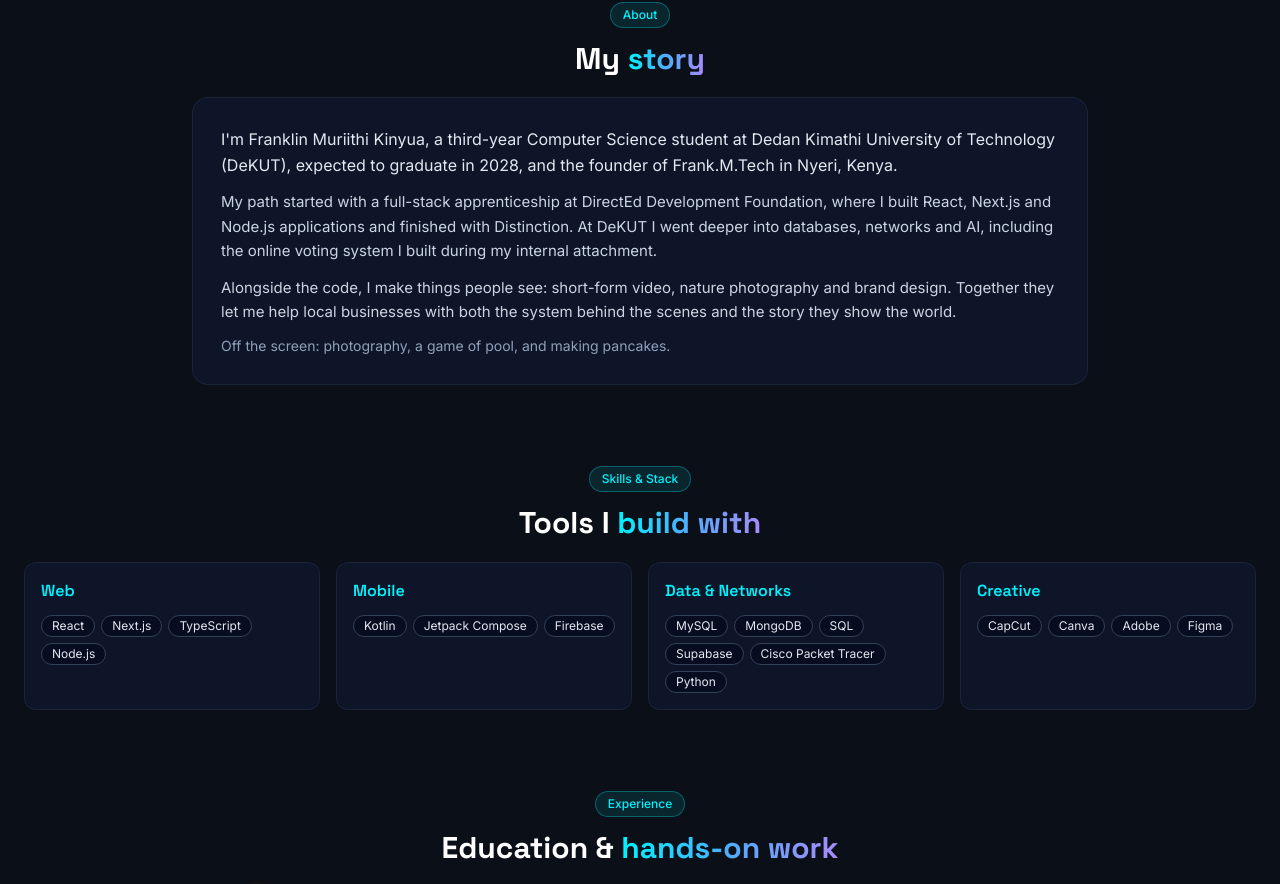
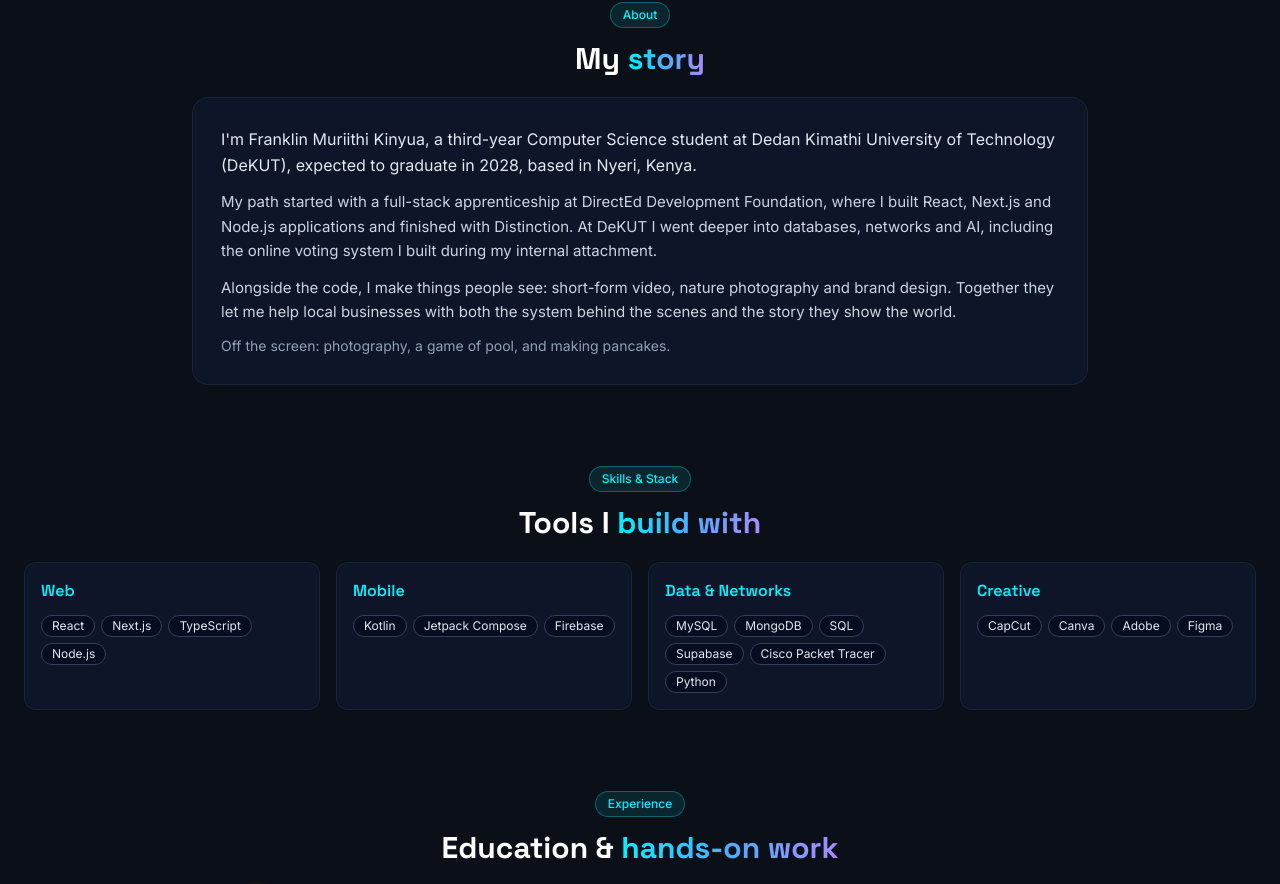
Before and after one commit to franklin-mk/my_portfolio, a React (Vite) app: page / in a window 1280 px wide. Shown: the part 3937-4821 px from the top of the page. Built offline with nearby package versions, Linux system fonts and the light colour scheme.

Commit message:
Update About section to remove founder mention
Removed the mention of being the founder of Frank.M.Tech.

```diff
--- a/src/components/About.tsx
+++ b/src/components/About.tsx
@@ -17,7 +17,7 @@ export default function About() {
           <div className={`${glass} mx-auto max-w-4xl rounded-2xl p-5 sm:p-7`}>
             <p className="text-base leading-relaxed text-slate-200">
               I'm Franklin Muriithi Kinyua, a third-year Computer Science student at Dedan Kimathi University of
-              Technology (DeKUT), expected to graduate in 2028, and the founder of Frank.M.Tech in Nyeri, Kenya.
+              Technology (DeKUT), expected to graduate in 2028, based in Nyeri, Kenya.
             </p>
             <p className="mt-3 text-sm leading-relaxed text-slate-300 sm:text-[15px]">
               My path started with a full-stack apprenticeship at DirectEd Development Foundation, where I built
```
